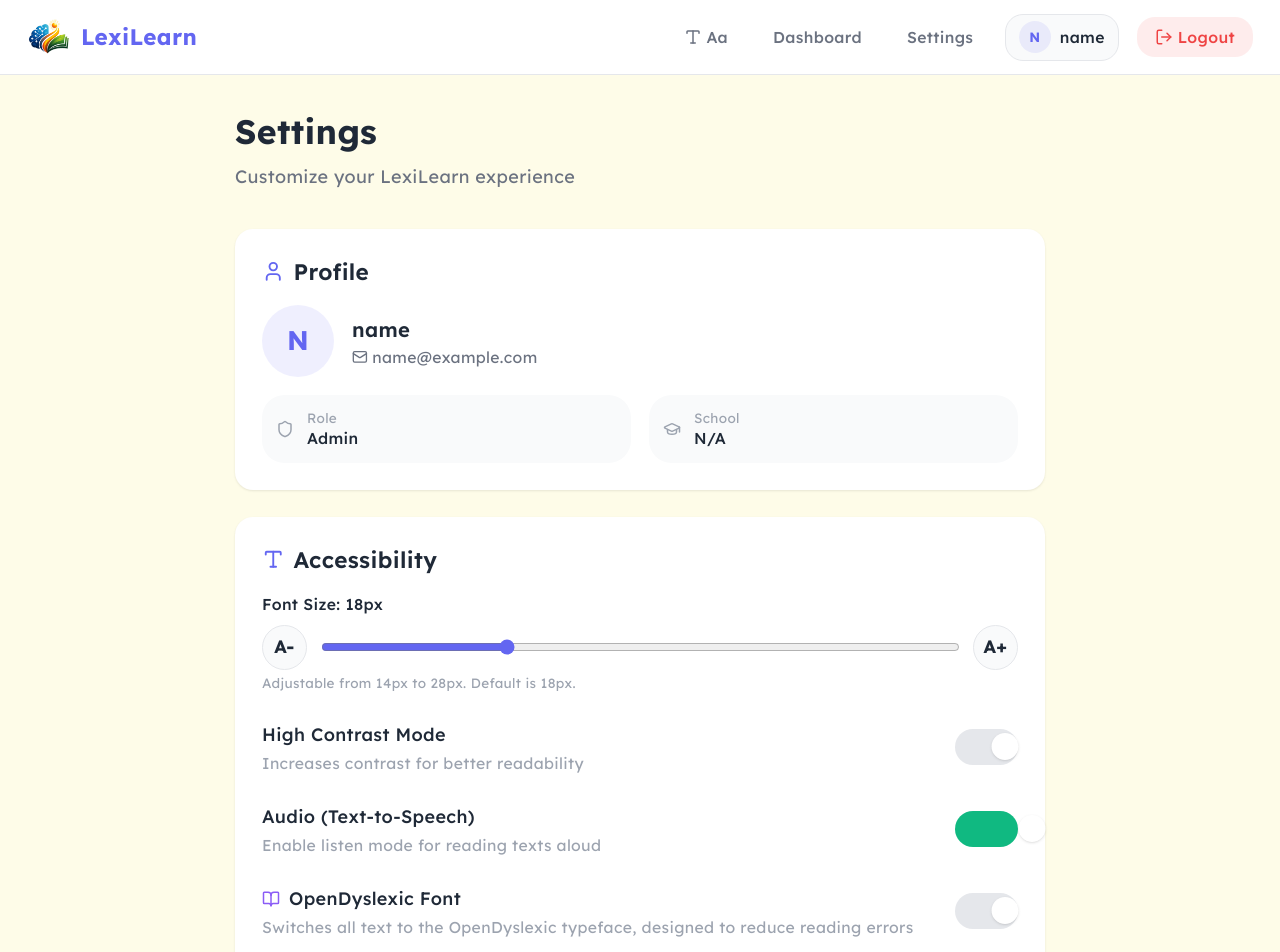
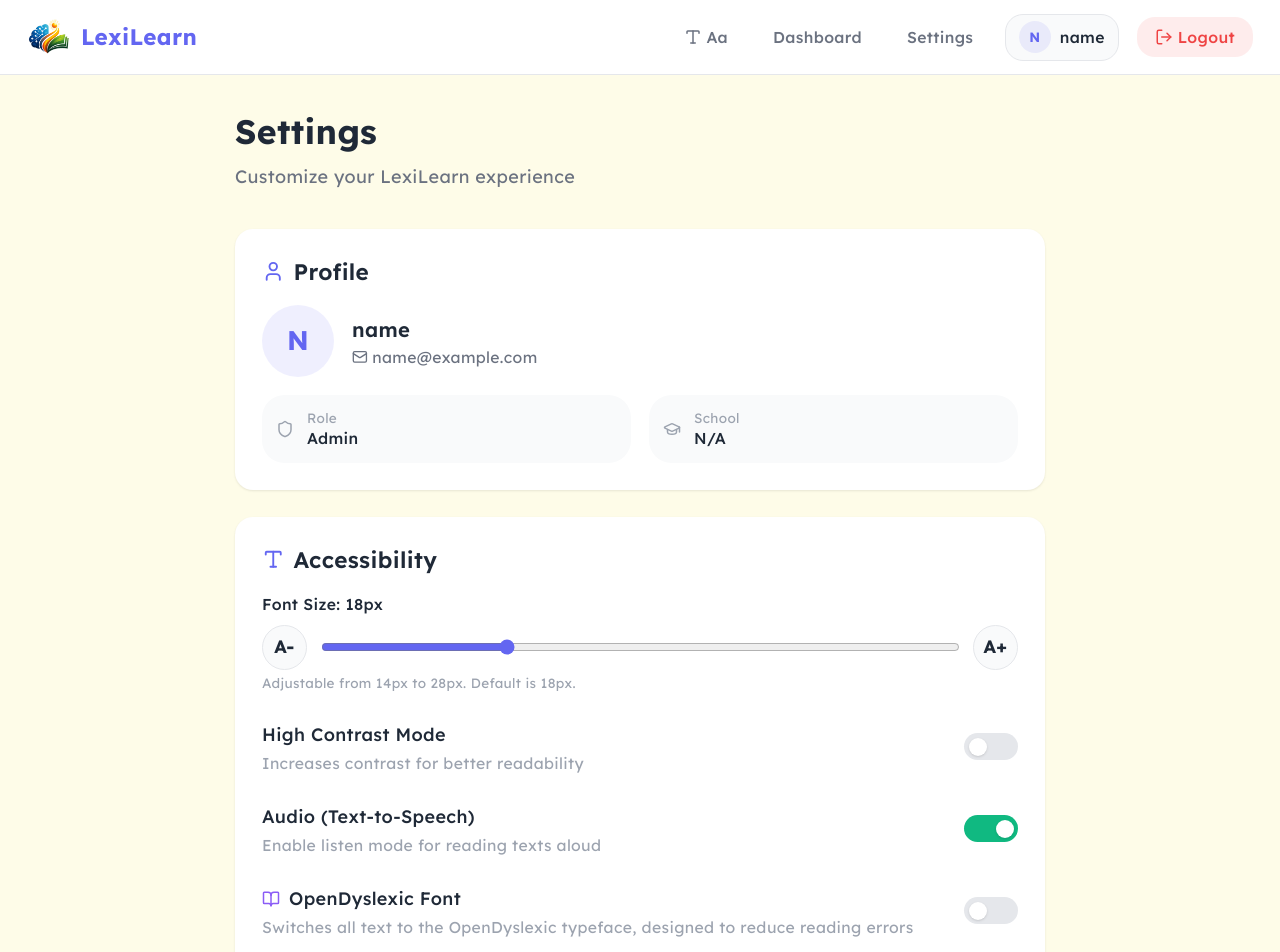
Before and after one commit to Shravan3024/Ai_for_bharat, a React (Vite) app: page /settings in a window 1280 px wide. Shown: the top 952 px of the page. Built offline with nearby package versions, Linux system fonts and the light colour scheme; no server answers; sample sign-in values are in the browser's storage; a web font is replaced by a local one; what amazon-cognito-identity-js would draw is missing.

Commit message:
Fix UI alignment bug where Settings toggle switch handles hung outside their containers

```diff
--- a/src/pages/Settings.jsx
+++ b/src/pages/Settings.jsx
@@ -125,15 +125,15 @@ export default function Settings() {
               </div>
               <button
                 onClick={toggleHighContrast}
-                className={`relative w-14 h-8 rounded-full transition-colors ${
+                className={`relative w-12 h-6 rounded-full transition-colors flex items-center px-1 ${
                   highContrast ? "bg-primary" : "bg-border"
                 }`}
                 role="switch"
                 aria-checked={highContrast}
               >
                 <span
-                  className={`absolute top-1 w-6 h-6 rounded-full bg-white shadow transition-transform ${
-                    highContrast ? "translate-x-7" : "translate-x-1"
+                  className={`w-4 h-4 rounded-full bg-white shadow transition-transform ${
+                    highContrast ? "translate-x-6" : "translate-x-0"
                   }`}
                 />
               </button>
@@ -149,15 +149,15 @@ export default function Settings() {
                 </div>
                 <button
                   onClick={toggleAudio}
-                  className={`relative w-14 h-8 rounded-full transition-colors ${
+                  className={`relative w-12 h-6 rounded-full transition-colors flex items-center px-1 ${
                     audioEnabled ? "bg-success" : "bg-border"
                   }`}
                   role="switch"
                   aria-checked={audioEnabled}
                 >
                   <span
-                    className={`absolute top-1 w-6 h-6 rounded-full bg-white shadow transition-transform ${
-                      audioEnabled ? "translate-x-7" : "translate-x-1"
+                    className={`w-4 h-4 rounded-full bg-white shadow transition-transform ${
+                      audioEnabled ? "translate-x-6" : "translate-x-0"
                     }`}
                   />
                 </button>
@@ -176,15 +176,15 @@ export default function Settings() {
                 </div>
                 <button
                   onClick={toggleDyslexicFont}
-                  className={`relative w-14 h-8 rounded-full transition-colors ${
+                  className={`relative w-12 h-6 rounded-full transition-colors flex items-center px-1 ${
                     dyslexicFont ? "bg-secondary" : "bg-border"
                   }`}
                   role="switch"
                   aria-checked={dyslexicFont}
                 >
                   <span
-                    className={`absolute top-1 w-6 h-6 rounded-full bg-white shadow transition-transform ${
-                      dyslexicFont ? "translate-x-7" : "translate-x-1"
+                    className={`w-4 h-4 rounded-full bg-white shadow transition-transform ${
+                      dyslexicFont ? "translate-x-6" : "translate-x-0"
                     }`}
                   />
                 </button>
```
